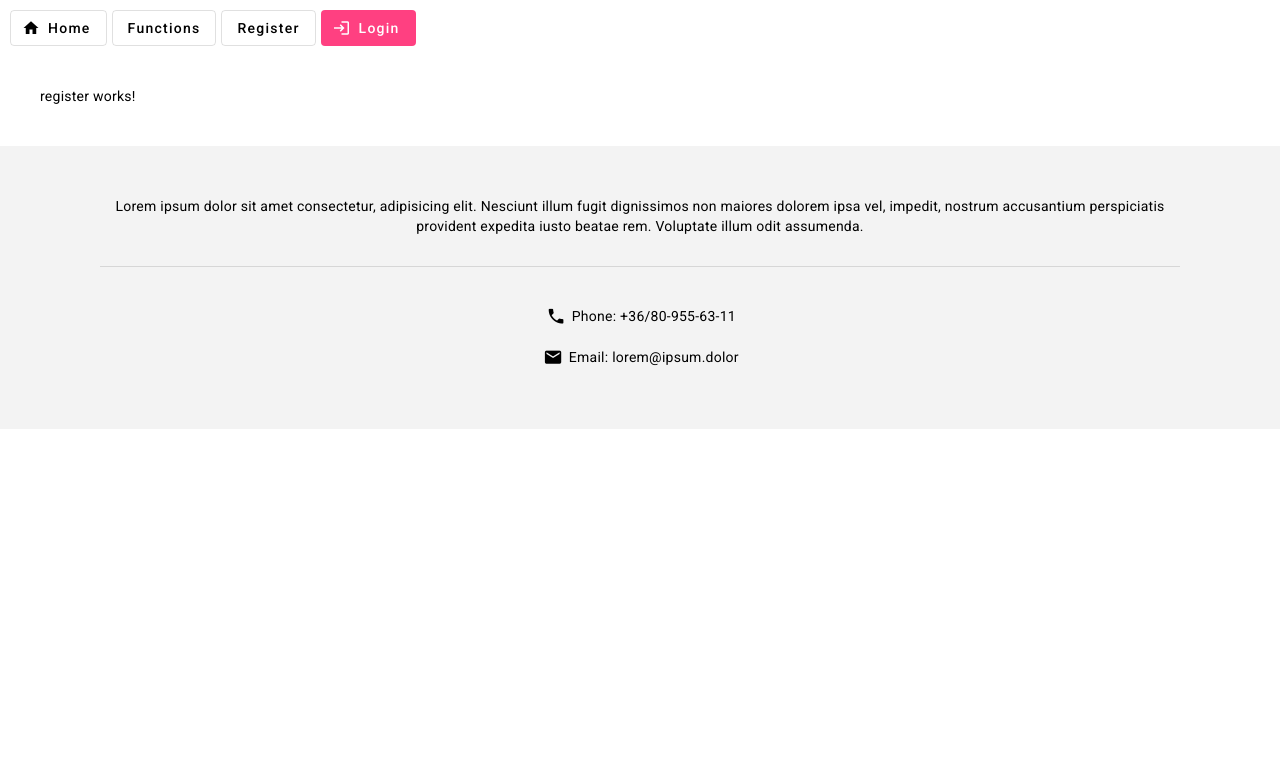
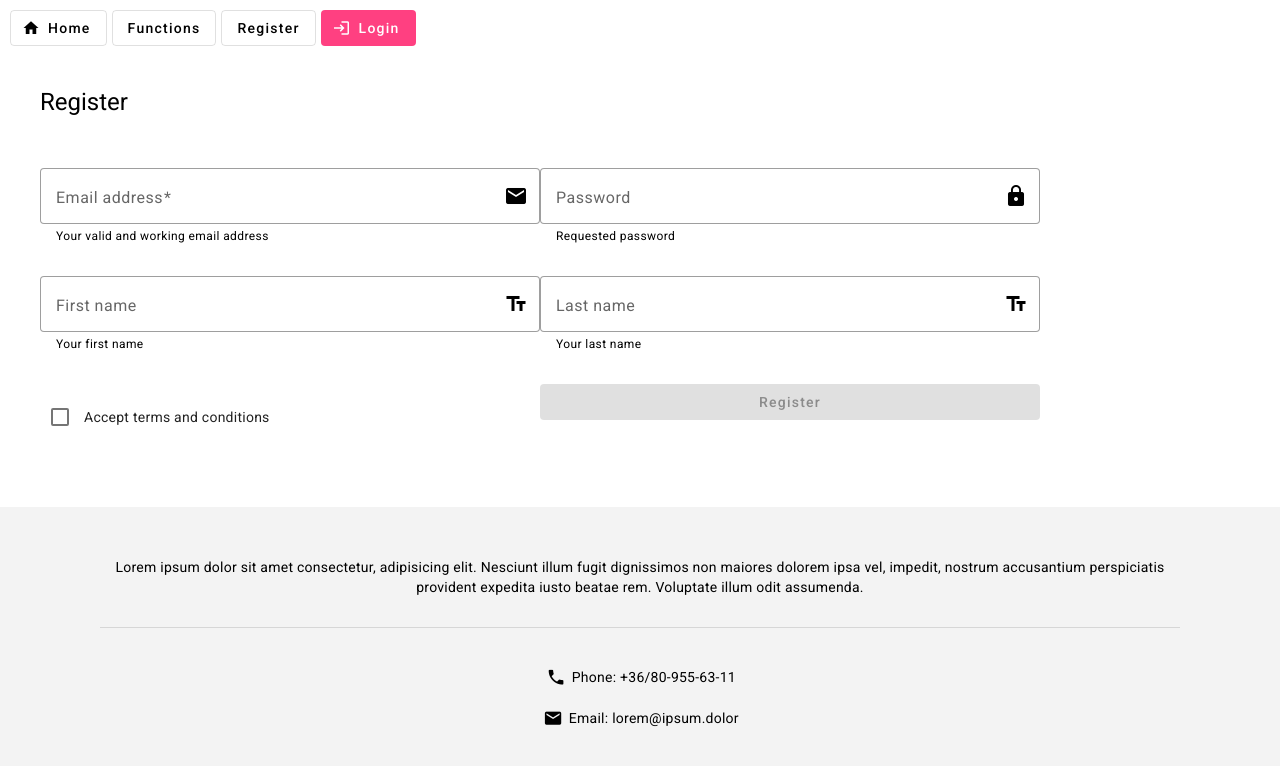
Before and after one commit to siposm/oktatas-frontend-dev, an Angular app in the folder modul-12/myApp/: page /register in a window 1280 px wide. Shown: the top 766 px of the page. Built offline with nearby package versions, Linux system fonts and the light colour scheme.

Commit message:
register added

```diff
--- /dev/null
+++ b/modul-12/myApp/src/app/_models/registerModel.ts
@@ -0,0 +1,6 @@
+export class RegisterModel {
+    public email: string = ''
+    public password: string = ''
+    public firstName: string = ''
+    public lastName: string = ''
+}
--- a/modul-12/myApp/src/app/register/register.component.html
+++ b/modul-12/myApp/src/app/register/register.component.html
@@ -1 +1,53 @@
-<p>register works!</p>
+<h1>Register</h1>
+
+<mat-form-field appearance="outline">
+    <mat-label>Email address</mat-label>
+    <input
+        matInput
+        [(ngModel)]="this.registerModel.email"
+        [formControl]="this.email">
+    <mat-icon matSuffix>email</mat-icon>
+    <mat-hint>Your valid and working email address</mat-hint>
+    <mat-error *ngIf="this.email.invalid">{{getEmailErrorMessage()}}</mat-error>
+</mat-form-field>
+
+<mat-form-field appearance="outline">
+    <mat-label>Password</mat-label>
+    <input
+        matInput
+        type="password"
+        [(ngModel)]="this.registerModel.password">
+    <mat-icon matSuffix>lock</mat-icon>
+    <mat-hint>Requested password</mat-hint>
+</mat-form-field>
+
+<mat-form-field appearance="outline">
+    <mat-label>First name</mat-label>
+    <input matInput
+        [(ngModel)]="this.registerModel.firstName">
+    <mat-icon matSuffix>text_fields</mat-icon>
+    <mat-hint>Your first name</mat-hint>
+</mat-form-field>
+
+<mat-form-field appearance="outline">
+    <mat-label>Last name</mat-label>
+    <input matInput
+        [(ngModel)]="this.registerModel.lastName">
+    <mat-icon matSuffix>text_fields</mat-icon>
+    <mat-hint>Your last name</mat-hint>
+</mat-form-field>
+
+<mat-checkbox
+    [(ngModel)]="this.acceptTermsAndConditions"
+>
+    Accept terms and conditions
+</mat-checkbox>
+
+<button
+    mat-flat-button
+    color="accent"
+    (click)="sendRegisterCredentials()"
+    [disabled]="!acceptTermsAndConditions"
+>
+    Register
+</button>
--- a/modul-12/myApp/src/app/register/register.component.scss
+++ b/modul-12/myApp/src/app/register/register.component.scss
@@ -0,0 +1,9 @@
+h1 {
+    margin-bottom: 50px;
+}
+
+mat-form-field, mat-checkbox, button {
+    width: 100%;
+    max-width: 500px;
+    margin-bottom: 30px;
+}
--- a/modul-12/myApp/src/app/register/register.component.ts
+++ b/modul-12/myApp/src/app/register/register.component.ts
@@ -1,4 +1,9 @@
+import { HttpClient } from '@angular/common/http';
 import { Component } from '@angular/core';
+import { FormControl, UntypedFormControl, Validators } from '@angular/forms';
+import { MatSnackBar } from '@angular/material/snack-bar';
+import { Router } from '@angular/router';
+import { RegisterModel } from '../_models/registerModel';
 
 @Component({
   selector: 'app-register',
@@ -7,4 +12,43 @@ import { Component } from '@angular/core';
 })
 export class RegisterComponent {
 
+  router: Router
+  http: HttpClient
+  email: FormControl
+  snackBar: MatSnackBar
+  registerModel: RegisterModel
+  acceptTermsAndConditions: boolean
+
+  constructor(http:HttpClient, snackBar:MatSnackBar, router:Router) {
+    this.snackBar = snackBar
+    this.http = http
+    this.router = router
+    this.acceptTermsAndConditions = false
+    this.registerModel = new RegisterModel()
+    this.email = new FormControl('', [Validators.required, Validators.email])
+  }
+
+  public getEmailErrorMessage() : string {
+    if (this.email.hasError('required')) {
+      return 'You must enter a value!';
+    }
+
+    return this.email.hasError('email') ? 'Not a valid email!' : '';
+  }
+
+  public sendRegisterCredentials() : void {
+    this.http.put("https://practiceapi.nikprog.hu/Auth", this.registerModel)
+    .subscribe(
+      (success) => {
+        this.snackBar
+        .open("Registration was successful!.", "Close", { duration: 5000 })
+        .afterDismissed()
+        .subscribe(() => {
+          this.router.navigate(['/home'])
+        })
+      },
+      (error) => {
+        this.snackBar.open("An error happened, please ty again..", "Close", { duration: 5000 })
+      })
+  }
 }
```
Also changed, not shown: modul-12/myApp/src/app/app.module.ts (+13 -2 lines).
